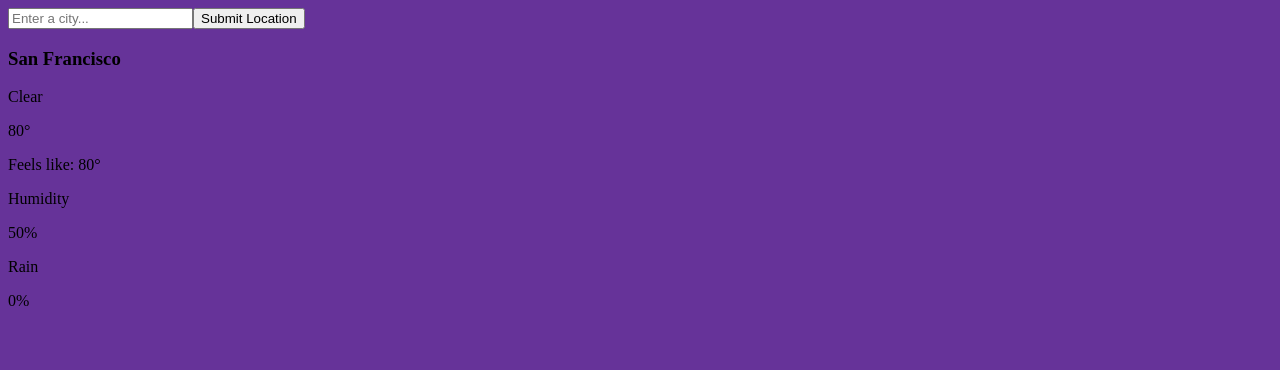
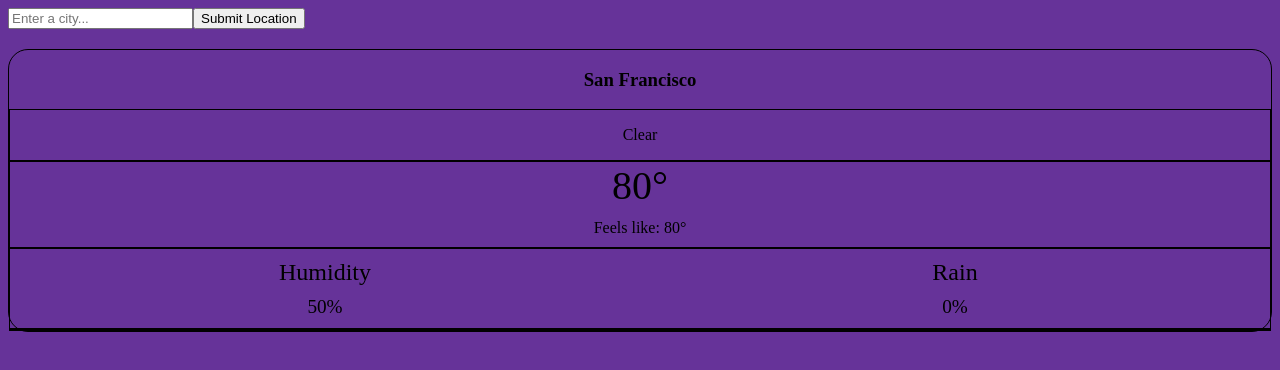
Before and after one commit to BearsLair/weather-api, a website built with webpack: page src/template.html in a window 1280 px wide. Built offline with nearby package versions, Linux system fonts and the light colour scheme.

Commit message:
general styling for testing purposes

```diff
--- a/src/styles.css
+++ b/src/styles.css
@@ -1,3 +1,74 @@
 body {
   background-color: rebeccapurple;
 }
+
+section {
+  border: 1px solid black;
+  margin-top: 20px;
+  border-radius: 20px;
+}
+
+section > h3 {
+  text-align: center;
+}
+
+section > div {
+  border: 1px solid black;
+}
+
+.conditions {
+  text-align: center;
+}
+
+.tempSection-div,
+.wind-div {
+  display: flex;
+  flex-direction: column;
+  align-items: center;
+}
+
+.temp {
+  font-size: 2.5rem;
+}
+
+.temp,
+.feels-like {
+  padding: 0;
+  margin: 0 0 10px 0;
+}
+
+.precipitation-container {
+  display: grid;
+  grid-template-columns: 50% 50%;
+  grid-template-rows: auto;
+}
+
+.humidity-div {
+  grid-column: 1 / 2;
+  grid-row: 1 / 2;
+}
+
+.rain-div {
+  grid-column: 2 / 3;
+  grid-row: 1 / 2;
+}
+
+.humidity-div,
+.rain-div {
+  display: flex;
+  flex-direction: column;
+  align-items: center;
+  justify-content: center;
+}
+
+.precipitation-text {
+  padding: 0;
+  margin: 10px 0 10px 0;
+  font-size: 1.5rem;
+}
+
+.curr-precip {
+  padding: 0;
+  margin: 0 0 10px 0;
+  font-size: 1.2rem;
+}
```
